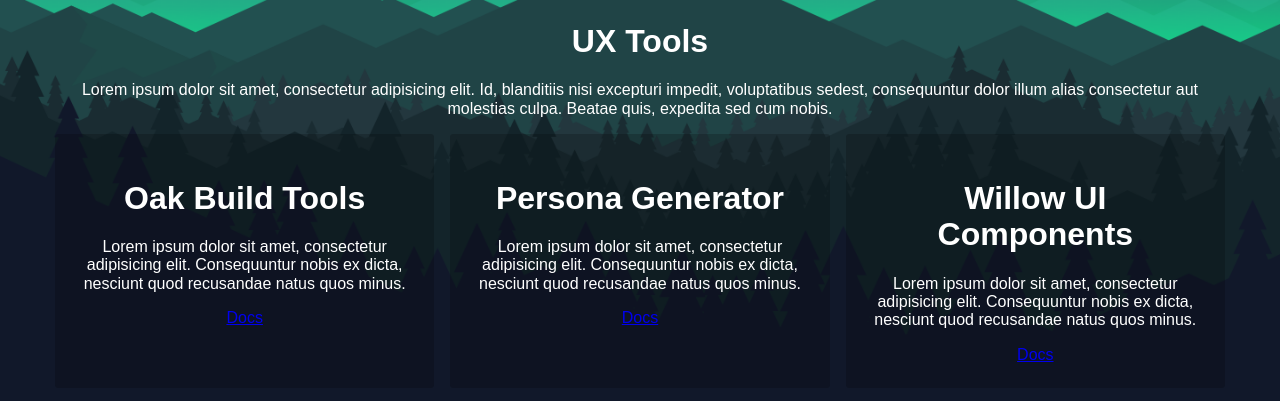
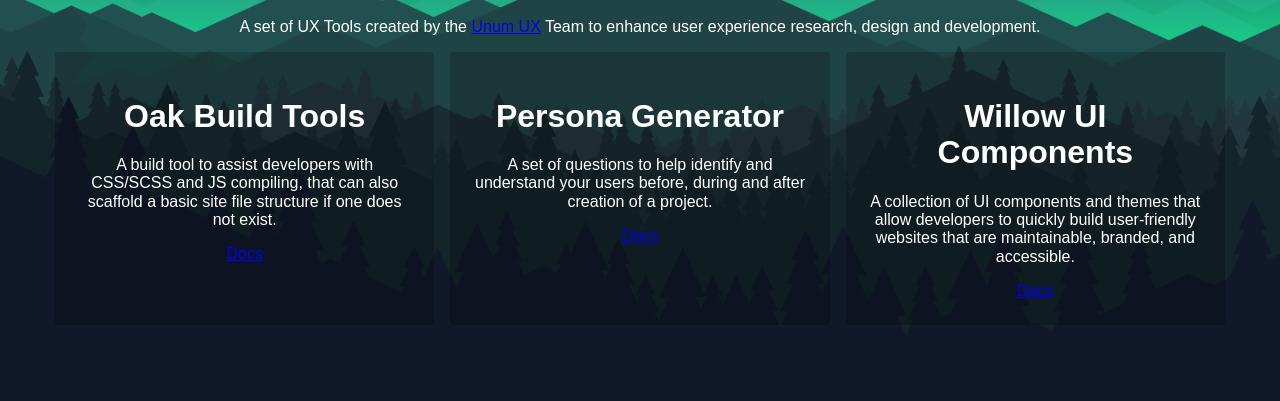
Before and after one commit to unumux/ArborUX.com, a website: page index.html in a window 1280 px wide. Shown: the part 177-578 px from the top of the page. Drawn offline with nearby package versions, Linux system fonts and the light colour scheme; files that its build step writes are made by us from their sources.

Commit message:
adds some content

```diff
--- a/index.html
+++ b/index.html
@@ -14,8 +14,7 @@
     <main class="willow-page-content" id="main" role="main">
         <div class="willow-styling-context">
             <img src="../images/logo/arbor-name.svg" alt="">
-            <h1>UX Tools</h1>
-            <p>Lorem ipsum dolor sit amet, consectetur adipisicing elit. Id, blanditiis nisi excepturi impedit, voluptatibus sedest, consequuntur dolor illum alias consectetur aut molestias culpa. Beatae quis, expedita sed cum nobis.</p>
+            <p>A set of UX Tools created by the <a href="www.unumux.com">Unum UX</a> Team to enhance user experience research, design and development.</p>
         </div>
 
         <div class="willow-grid">
@@ -24,7 +23,7 @@
                     <h1 class="willow-card__heading">Oak Build Tools</h1>
                     <div class="willow-card__content">
                         <div class="willow-styling-context">
-                            <p>Lorem ipsum dolor sit amet, consectetur adipisicing elit. Consequuntur nobis ex dicta, nesciunt quod recusandae natus quos minus.</p>
+                            <p>A build tool to assist developers with CSS/SCSS and JS compiling, that can also scaffold a basic site file structure if one does not exist.</p>
                         </div>
                     </div>
                     <a href="https://github.com/unumux/ux-cli" class="willow-button">Docs</a>
@@ -36,7 +35,7 @@
                     <h1 class="willow-card__heading">Persona Generator</h1>
                     <div class="willow-card__content">
                         <div class="willow-styling-context">
-                            <p>Lorem ipsum dolor sit amet, consectetur adipisicing elit. Consequuntur nobis ex dicta, nesciunt quod recusandae natus quos minus.</p>
+                            <p>A set of questions to help identify and understand your users before, during and after creation of a project.</p>
                         </div>
                     </div>
                     <a href="http://persona.unumux.com/" class="willow-button">Docs</a>
@@ -48,7 +47,7 @@
                     <h1 class="willow-card__heading">Willow UI Components</h1>
                     <div class="willow-card__content">
                         <div class="willow-styling-context">
-                            <p>Lorem ipsum dolor sit amet, consectetur adipisicing elit. Consequuntur nobis ex dicta, nesciunt quod recusandae natus quos minus.</p>
+                            <p>A collection of UI components and themes that allow developers to quickly build user-friendly websites that are maintainable, branded, and accessible.</p>
                         </div>
                     </div>
                     <a href="https://github.com/unumux/willow" class="willow-button">Docs</a>
```
